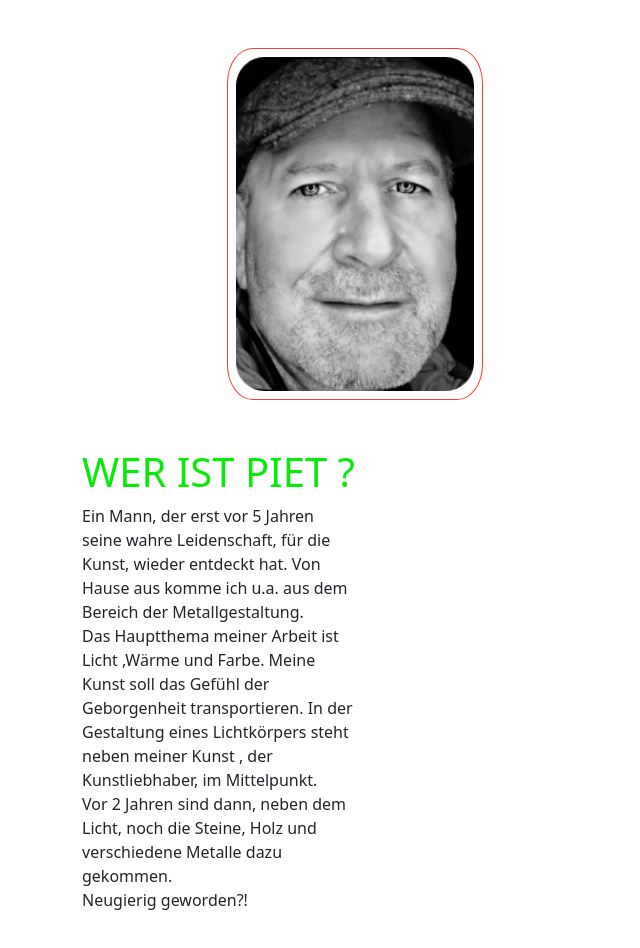
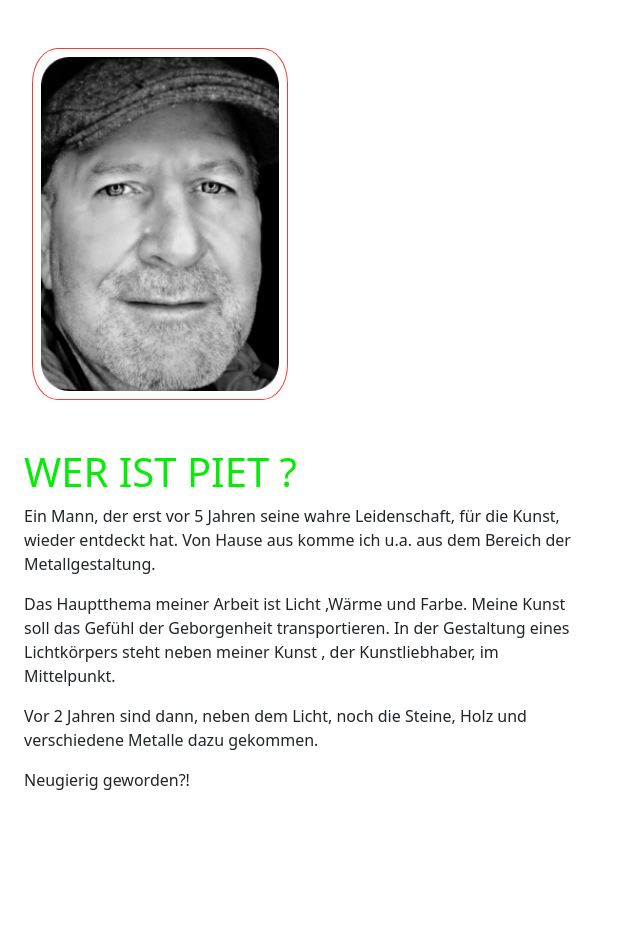
Before and after one commit to Moni73/KunstStuebchen-Capstone, a React (Create React App) app in the folder client/: page / in a window 1280 px wide. Shown: the top 948 px of the page, without its empty margins (0-640 px from the left). After the commit the page ends 856 px from the top, so only its background shows below. Built offline with nearby package versions, Linux system fonts and the light colour scheme.

Commit message:
Changes made Artist

```diff
--- a/client/src/App.css
+++ b/client/src/App.css
@@ -13,5 +13,5 @@
 }
 
 body {
-  font-family: "Roboto Condensed" sans-serif !important;
+  font-family: "Roboto Condensed" sans-serif;
 }
--- a/client/src/pages/about/About.jsx
+++ b/client/src/pages/about/About.jsx
@@ -3,32 +3,27 @@ import React from "react";
 
 function AboutMe() {
   return (
-    <div className="container py-5">
-      <div className="row">
-        <div className="col-lg-6 col-xm-12">
-          <div className="photo-wrap mb-5">
+    <div className="container py-5 row col-lg-6 col-xm-12">
+      <div className="photo-wrap mb-5 col-lg-6 col-xm-20">
         <img className="profile-img" src="assets/m.jpg" alt="author" />
       </div>
-          <div className="col-lg-6 col-xm-12">
       <h1 className="about-heading">Wer ist Piet ?</h1>
       <p>
-              Ein Mann, der erst vor 5 Jahren seine wahre Leidenschaft, für die
-              Kunst, wieder entdeckt hat. Von Hause aus komme ich u.a. aus dem
-              Bereich der Metallgestaltung.
-              <br></br>
-              Das Hauptthema meiner Arbeit ist Licht ,Wärme und Farbe. Meine
-              Kunst soll das Gefühl der Geborgenheit transportieren. In der
-              Gestaltung eines Lichtkörpers steht neben meiner Kunst , der
-              Kunstliebhaber, im Mittelpunkt.
-              <br></br>
+        Ein Mann, der erst vor 5 Jahren seine wahre Leidenschaft, für die Kunst,
+        wieder entdeckt hat. Von Hause aus komme ich u.a. aus dem Bereich der
+        Metallgestaltung.
+      </p>
+      <p>
+        Das Hauptthema meiner Arbeit ist Licht ,Wärme und Farbe. Meine Kunst
+        soll das Gefühl der Geborgenheit transportieren. In der Gestaltung eines
+        Lichtkörpers steht neben meiner Kunst , der Kunstliebhaber, im
+        Mittelpunkt.
+      </p>
+      <p>
         Vor 2 Jahren sind dann, neben dem Licht, noch die Steine, Holz und
         verschiedene Metalle dazu gekommen.
-              <br></br>
-              Neugierig geworden?!
       </p>
-          </div>
-        </div>
-      </div>
+      <p>Neugierig geworden?!</p>
     </div>
   );
 }
```
Also changed, not shown: 2 other files (tests, documents, lock files or other folders). Lines whose indentation alone changed are shown as unchanged.
